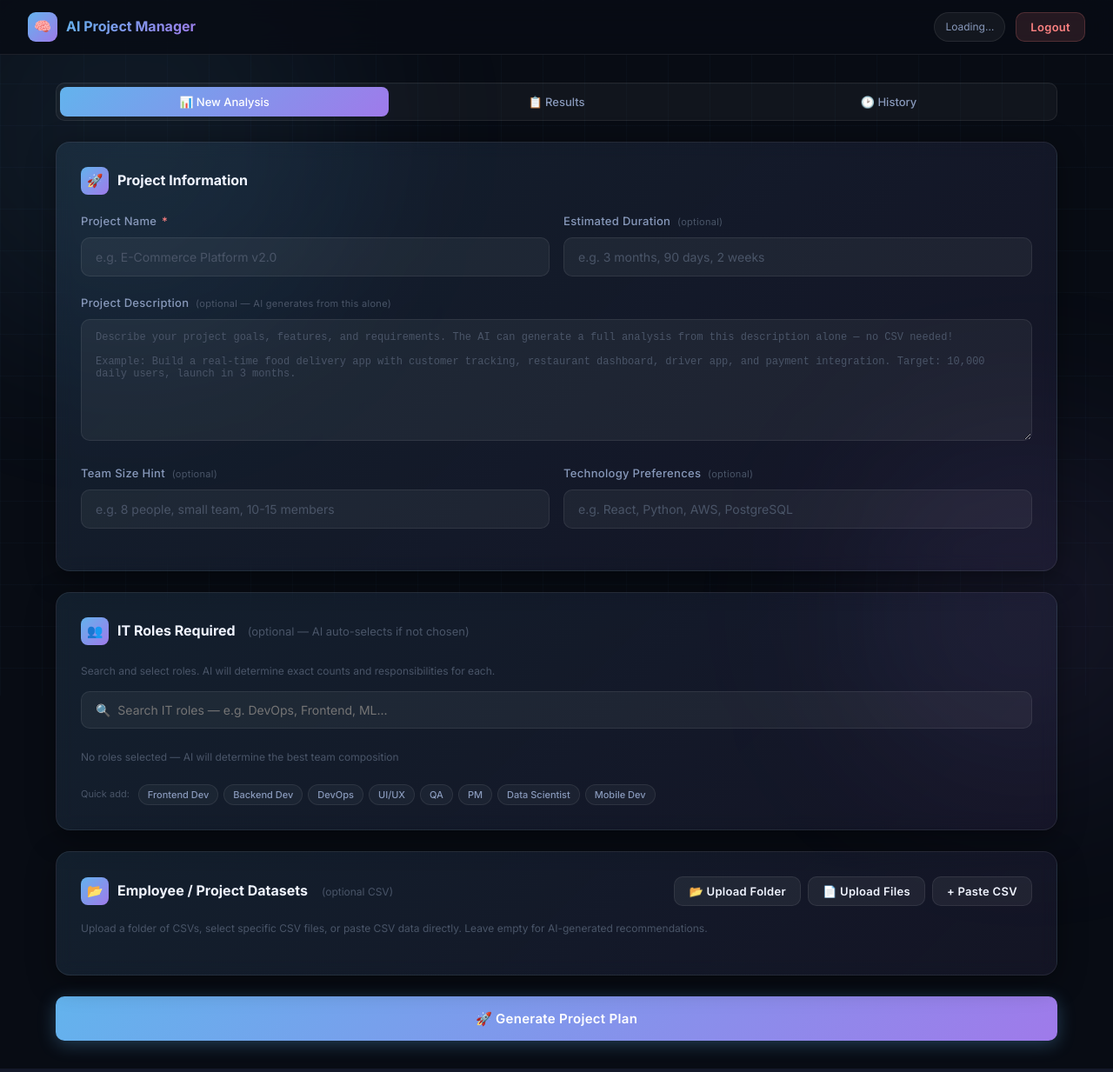
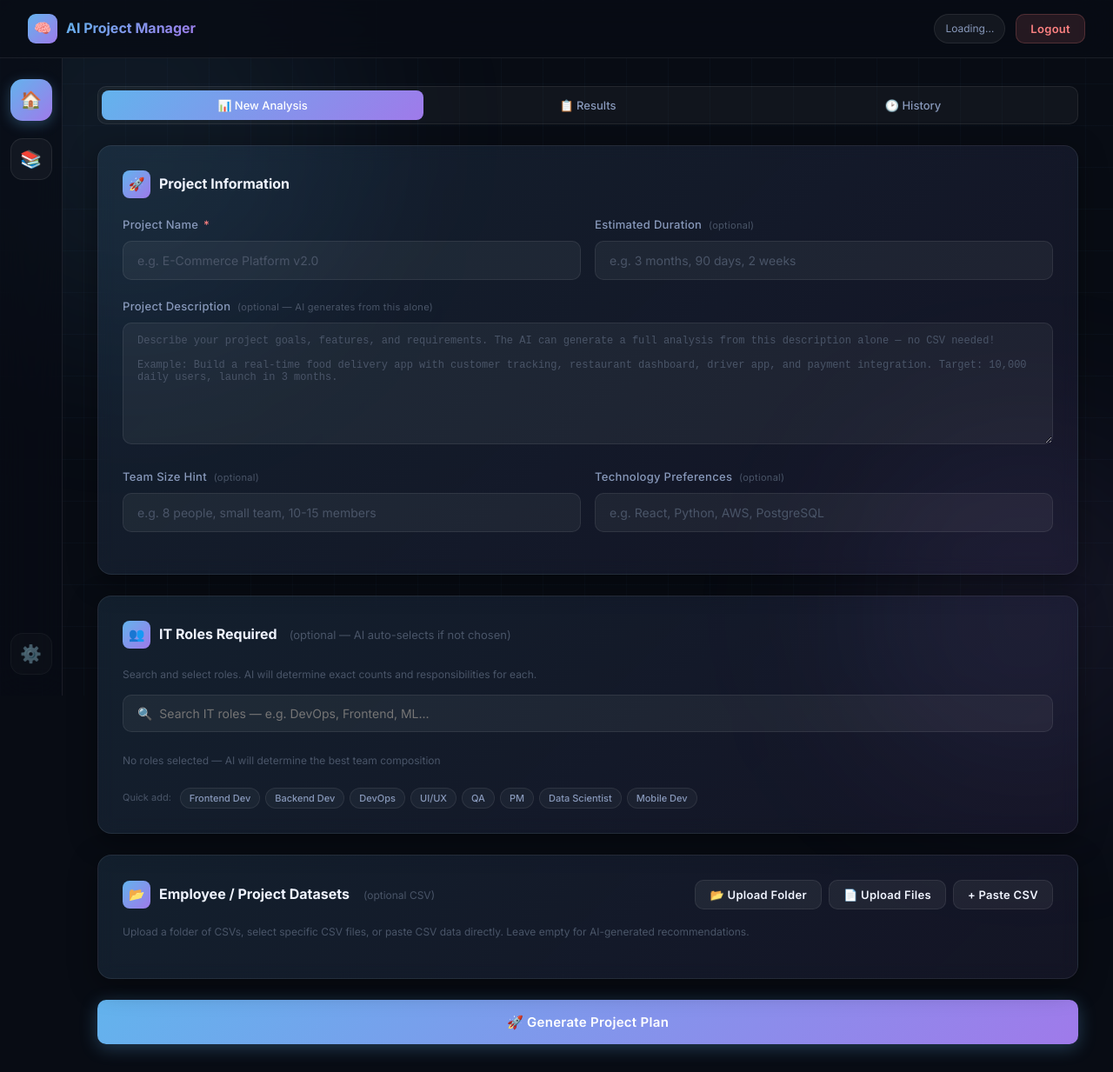
Before and after one commit to P-adithyagoud/DecisionOps, a Flask app: page / in a window 1280 px wide. Shown: the whole page at 87% size. Run offline with Flask 3, Linux system fonts and the light colour scheme; some libraries are stand-ins or nearby versions.

Commit message:
Updated KEDB button to open external link and other UI fixes

```diff
--- a/static/app.js
+++ b/static/app.js
@@ -69,7 +69,26 @@ const historyList    = document.getElementById("history-list");
   setupTabs();
   setupRoleSearch();
   loadHistory();
+  setupSidebar();
 })();
+
+// ──────────────────────────────────────────────
+// Sidebar Functionality
+// ──────────────────────────────────────────────
+function setupSidebar() {
+  const dashBtn = document.getElementById("side-dashboard");
+  const kedbBtn = document.getElementById("side-kedb");
+
+  dashBtn.addEventListener("click", () => {
+    dashBtn.classList.add("active");
+    kedbBtn.classList.remove("active");
+    switchTab("tab-new");
+  });
+
+  kedbBtn.addEventListener("click", () => {
+    window.open("https://assign-iq.vercel.app/", "_blank");
+  });
+}
 
 // ──────────────────────────────────────────────
 // Role Search
--- a/static/style.css
+++ b/static/style.css
@@ -179,8 +179,9 @@ a:hover { color: var(--accent-2); }
   position: sticky; top: 0; z-index: 100;
   display: flex; align-items: center; justify-content: space-between;
   padding: 14px 32px;
-  background: rgba(8,12,20,.8); backdrop-filter: blur(20px);
+  background: rgba(8,12,20,.8); backdrop-filter: blur(25px);
   border-bottom: 1px solid var(--border);
+  height: 67px;
 }
 .navbar .nav-brand {
   display: flex; align-items: center; gap: 10px;
@@ -200,8 +201,98 @@ a:hover { color: var(--accent-2); }
   border: 1px solid var(--border);
 }
 
+/* ─── Main Layout ─── */
+.main-wrapper {
+  display: flex;
+  min-height: calc(100vh - 67px); /* subtract navbar height */
+  position: relative;
+  z-index: 1;
+}
+
+/* ─── Sidebar ─── */
+.sidebar {
+  width: 72px;
+  background: rgba(8, 12, 20, 0.65);
+  backdrop-filter: blur(20px);
+  border-right: 1px solid var(--border);
+  display: flex;
+  flex-direction: column;
+  align-items: center;
+  padding: 24px 0;
+  gap: 20px;
+  position: sticky;
+  top: 67px;
+  height: calc(100vh - 67px);
+  transition: var(--transition);
+  flex-shrink: 0;
+}
+
+.sidebar:hover {
+  width: 80px;
+  background: rgba(8, 12, 20, 0.85);
+  border-right-color: var(--border-accent);
+}
+
+.sidebar-btn {
+  width: 48px;
+  height: 48px;
+  border-radius: 14px;
+  background: rgba(255, 255, 255, 0.04);
+  border: 1px solid var(--border);
+  display: flex;
+  align-items: center;
+  justify-content: center;
+  font-size: 20px;
+  cursor: pointer;
+  transition: var(--transition);
+  position: relative;
+  color: var(--text-secondary);
+}
+
+.sidebar-btn:hover {
+  background: rgba(99, 179, 237, 0.12);
+  border-color: var(--accent);
+  color: var(--accent);
+  transform: translateY(-2px);
+}
+
+.sidebar-btn.active {
+  background: var(--gradient);
+  border: none;
+  color: #fff;
+  box-shadow: 0 4px 15px rgba(99, 179, 237, 0.3);
+}
+
+.sidebar-btn .tooltip {
+  position: absolute;
+  left: calc(100% + 12px);
+  background: #111827;
+  color: #fff;
+  padding: 6px 12px;
+  border-radius: 6px;
+  font-size: 11px;
+  font-weight: 600;
+  white-space: nowrap;
+  opacity: 0;
+  transform: translateX(-10px);
+  pointer-events: none;
+  transition: var(--transition);
+  border: 1px solid var(--border);
+  box-shadow: 0 4px 12px rgba(0,0,0,0.5);
+}
+
+.sidebar-btn:hover .tooltip {
+  opacity: 1;
+  transform: translateX(0);
+}
+
 /* ─── Main App Layout ─── */
-.app-container { position: relative; z-index: 1; max-width: 1200px; margin: 0 auto; padding: 32px 24px; }
+.app-container {
+  flex: 1;
+  max-width: 1300px; /* slightly wider now */
+  margin: 0 auto;
+  padding: 32px 40px;
+}
 
 /* ─── Panel / Card ─── */
 .panel {
--- a/templates/index.html
+++ b/templates/index.html
@@ -24,7 +24,25 @@
     </div>
   </nav>
 
-  <div class="app-container">
+  <div class="main-wrapper">
+    <!-- ── Sidebar ── -->
+    <aside class="sidebar">
+      <button class="sidebar-btn active" title="Dashboard" id="side-dashboard">
+        🏠
+        <span class="tooltip">Dashboard</span>
+      </button>
+      <button class="sidebar-btn" title="Known Error Database" id="side-kedb">
+        📚
+        <span class="tooltip">KEDB</span>
+      </button>
+      <div style="flex:1"></div>
+      <button class="sidebar-btn" title="Settings" style="opacity:0.5;cursor:not-allowed">
+        ⚙️
+        <span class="tooltip">Settings</span>
+      </button>
+    </aside>
+
+    <div class="app-container">
 
     <!-- ── Tabs ── -->
     <div class="tabs">
@@ -309,7 +327,8 @@ Example: Build a real-time food delivery app with customer tracking, restaurant
       </div>
     </div>
 
-  </div><!-- /app-container -->
+    </div><!-- /app-container -->
+  </div><!-- /main-wrapper -->
 
   <script src="https://cdn.jsdelivr.net/npm/@supabase/supabase-js@2"></script>
   <script src="/static/jspdf.umd.min.js" onerror="document.write('<script src=\'https://cdnjs.cloudflare.com/ajax/libs/jspdf/2.5.1/jspdf.umd.min.js\'><\/script>')"></script>
```
